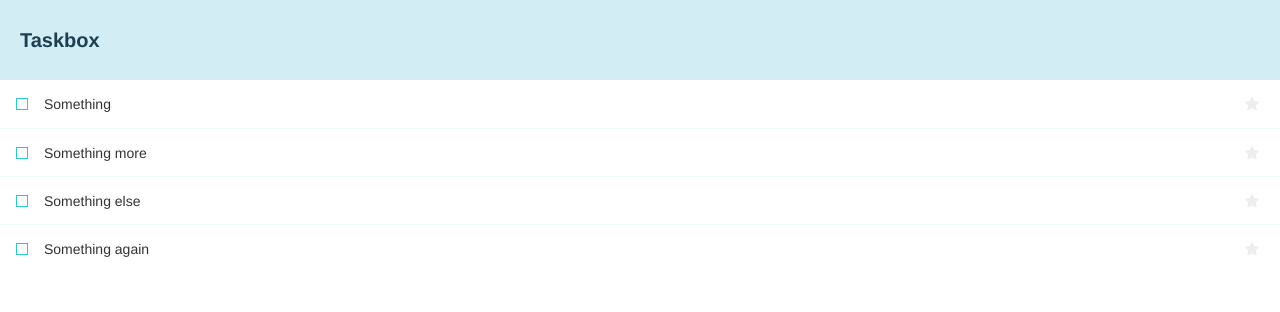
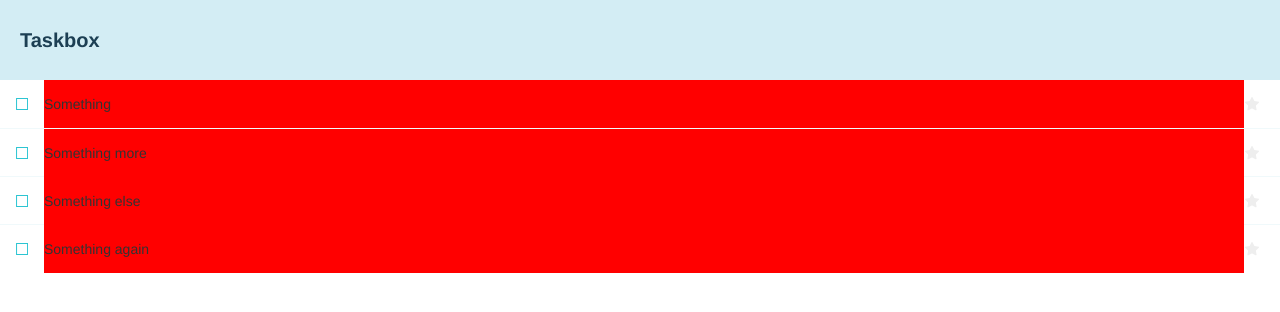
Before and after one commit to jcgentr/taskbox, a React (Create React App) app: page / in a window 1280 px wide. Shown: the top 312 px of the page. Built offline with nearby package versions, Linux system fonts and the light colour scheme; a web font is replaced by a local one.

Commit message:
change bg to red

```diff
--- a/src/components/Task.js
+++ b/src/components/Task.js
@@ -23,7 +23,7 @@
           value={title}
           readOnly={true}
           placeholder="Input title"
-          style={{ textOverflow: "ellipsis" }}
+          style={{ textOverflow: "ellipsis", background: "red" }}
         />
       </div>
 
```
